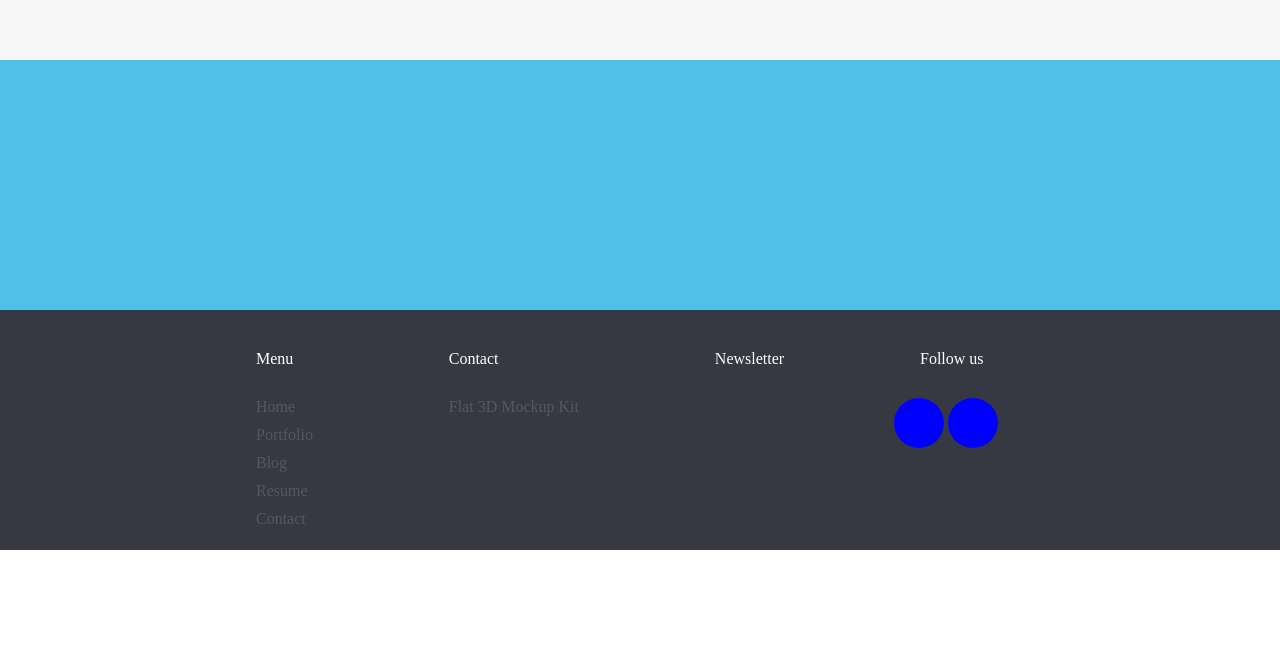
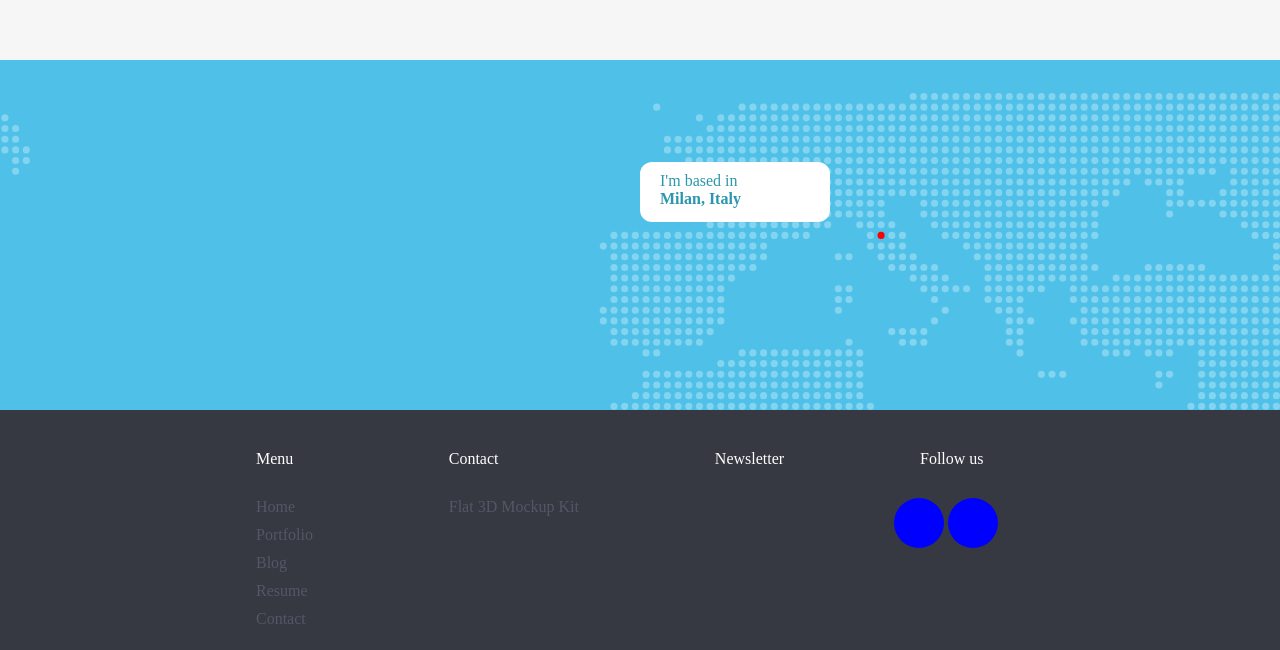
Before and after one commit to JakubK/Beetle, a website: page src/index.html in a window 1280 px wide. Shown: the part 4140-4790 px from the top of the page. Before the commit the page ends 4690 px from the top, so only its background shows below. Drawn offline with Linux system fonts and the light colour scheme.

Commit message:
Add SVG map to the 'Location' section and minify it using gulp-svgmin package

```diff
--- a/package.json
+++ b/package.json
@@ -22,5 +22,8 @@
     "gulp-autoprefixer": "^5.0.0",
     "gulp-cli": "^2.0.1",
     "gulp-sass": "^4.0.1"
+  },
+  "dependencies": {
+    "gulp-svgmin": "^1.2.4"
   }
 }
--- a/src/index.html
+++ b/src/index.html
@@ -246,7 +246,10 @@ with interaction design background</p>
         </div>
     </section>
     <section id="location">
-
+        <div class="message">
+            <label>I'm based in</label><br/>
+            <b>Milan, Italy</b>
+        </div>
     </section>
     <footer>
         <div>
--- a/src/scss/index.scss
+++ b/src/scss/index.scss
@@ -21,6 +21,7 @@ $experienceTimeLineColor: #cccccc;
 $recommendationsBgColor: #ff605f;
 $contactBgColor: #f6f6f6;
 $locationBgColor: #4fc1e9;
+$locationTextColor: #2b96ad;
 $footerBgColor: #363842;
 $footerLinkColor: #545766;
 
@@ -455,7 +456,6 @@ body {
                         label {
                             display: table-cell;
                             vertical-align: middle;
-                            // margin-left: 10px;
                         }
                     }
                 }
@@ -463,10 +463,31 @@ body {
         }
     }
 }
-#location
-{
-    height: 250px;
+#location {
+    height: 350px;
     background-color: $locationBgColor;
+    background-image: url("../img/pixelMap.svg");
+    background-repeat: no-repeat;
+    background-size: cover;
+    background-position: 0 100%;
+    position: relative;
+    overflow:hidden;
+
+    .message
+    {
+        text-align: left;
+
+        margin-left: 50%;
+        margin-top: 8%;
+
+        padding: 10px 10px 5px 20px;
+        width: 160px;
+        height: 45px;
+        border-radius: 12px;
+        display: block;
+        color: $locationTextColor;
+        background-color: white;
+    }
 }
 footer {
     height: 200px;
```
Also changed, not shown: src/css/index.css, src/img/pixelMap.svg (added), 1 other file.
